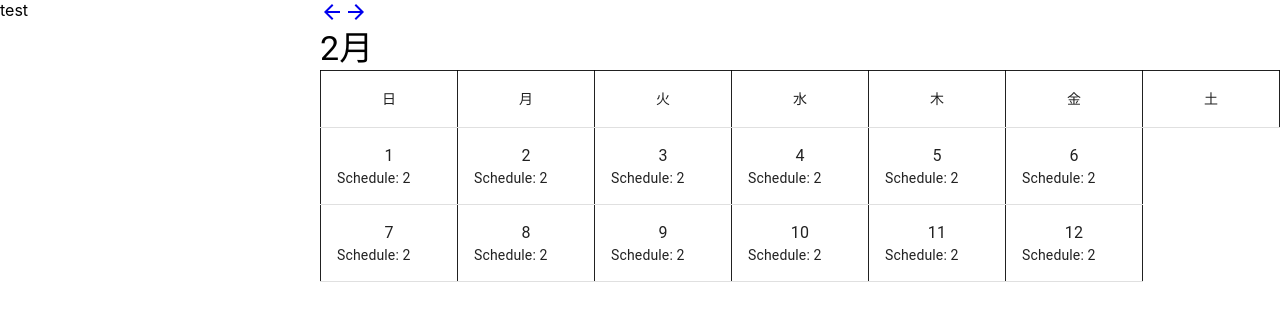
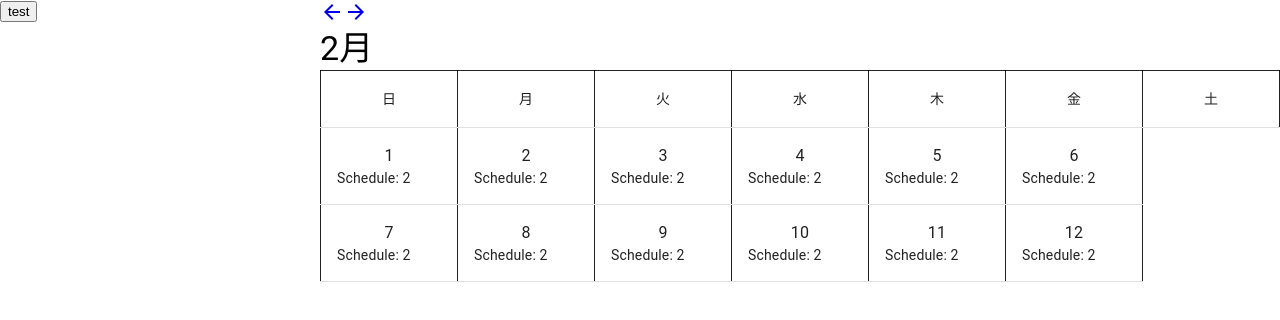
Before and after one commit to Siroyaka/react-redux-calendar, a React (Create React App) app: page /2 in a window 1280 px wide. Shown: the top 320 px of the page. Built offline with nearby package versions, Linux system fonts and the light colour scheme.

Commit message:
stateをReduxでの管理に変更

```diff
--- a/src/component/CalendarForm.tsx
+++ b/src/component/CalendarForm.tsx
@@ -5,6 +5,7 @@ import './CalendarForm.css';
 import MonthCalender from './MonthCalendar';
 import data from '../data/monthData.json';
 import { NextSelector, PrevSelector } from './PageSelector';
+import { ContainerProps } from '../containers/index';
 
 interface RouteParams {
     id: string | undefined
@@ -20,7 +21,7 @@ const getData = (month: number) => {
     return a;
 }
 
-type props = OwnProps;
+type props = ContainerProps;
 
 const CalendarForm = (props: props) => {
     const {id} = useParams<RouteParams>();
@@ -32,7 +33,7 @@ const CalendarForm = (props: props) => {
 
             <div className='calendar-split'>
                 <div className='left-calendar'>
-                    test
+                    <button onClick={() => props.pageMove(2)}>test</button>
                 </div>
 
                 <div className='right-calendar'>
--- a/src/containers/index.tsx
+++ b/src/containers/index.tsx
@@ -12,4 +12,8 @@ const mapDispatchToProps = (dispatch: Dispatch<StoreAction>) => (
     bindActionCreators({ pageMove, reload }, dispatch)
 );
 
+export type ContainerProps =
+    ReturnType<typeof mapStateToProps> &
+    ReturnType<typeof mapDispatchToProps>
+
 export default connect(mapStateToProps, mapDispatchToProps)(CalendarForm);
```
